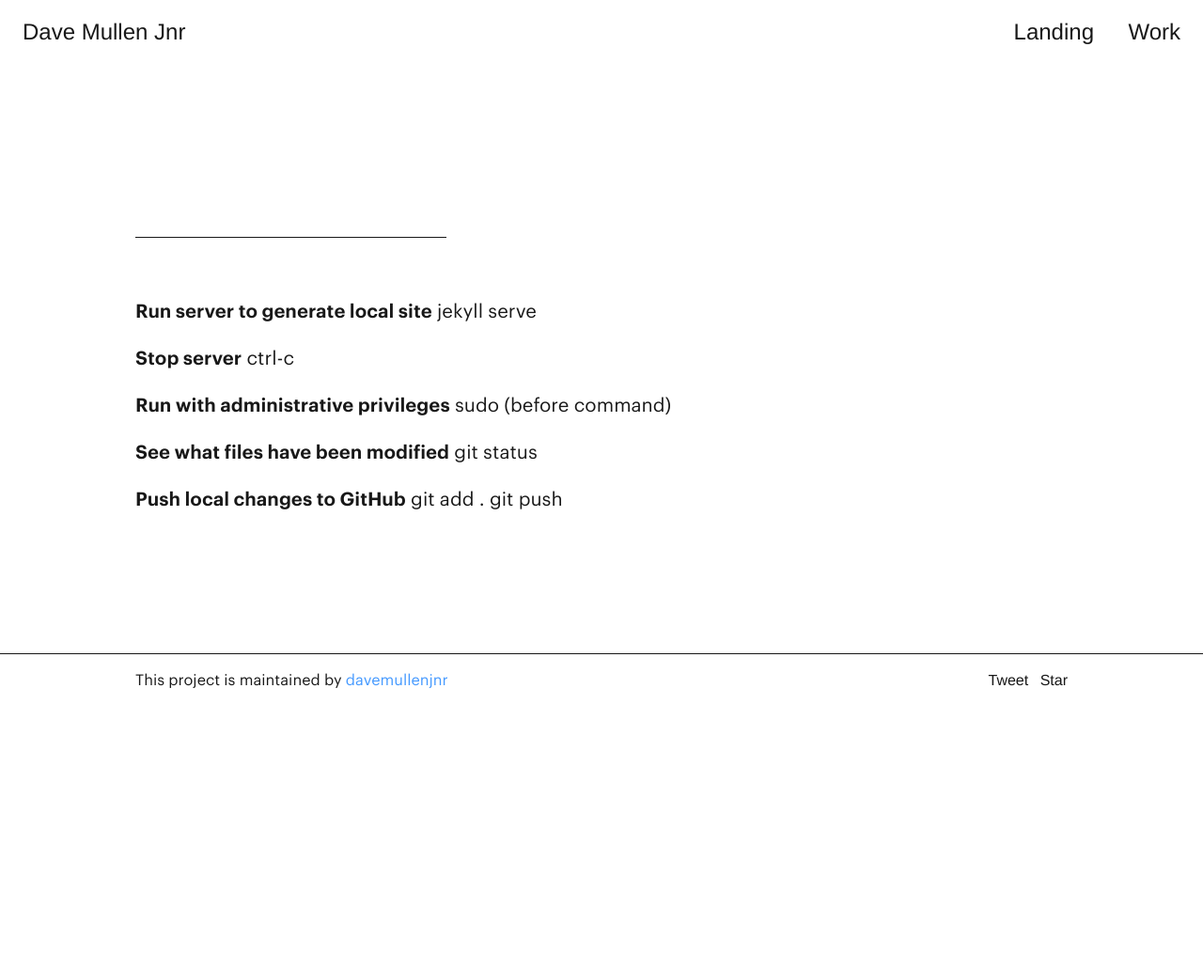
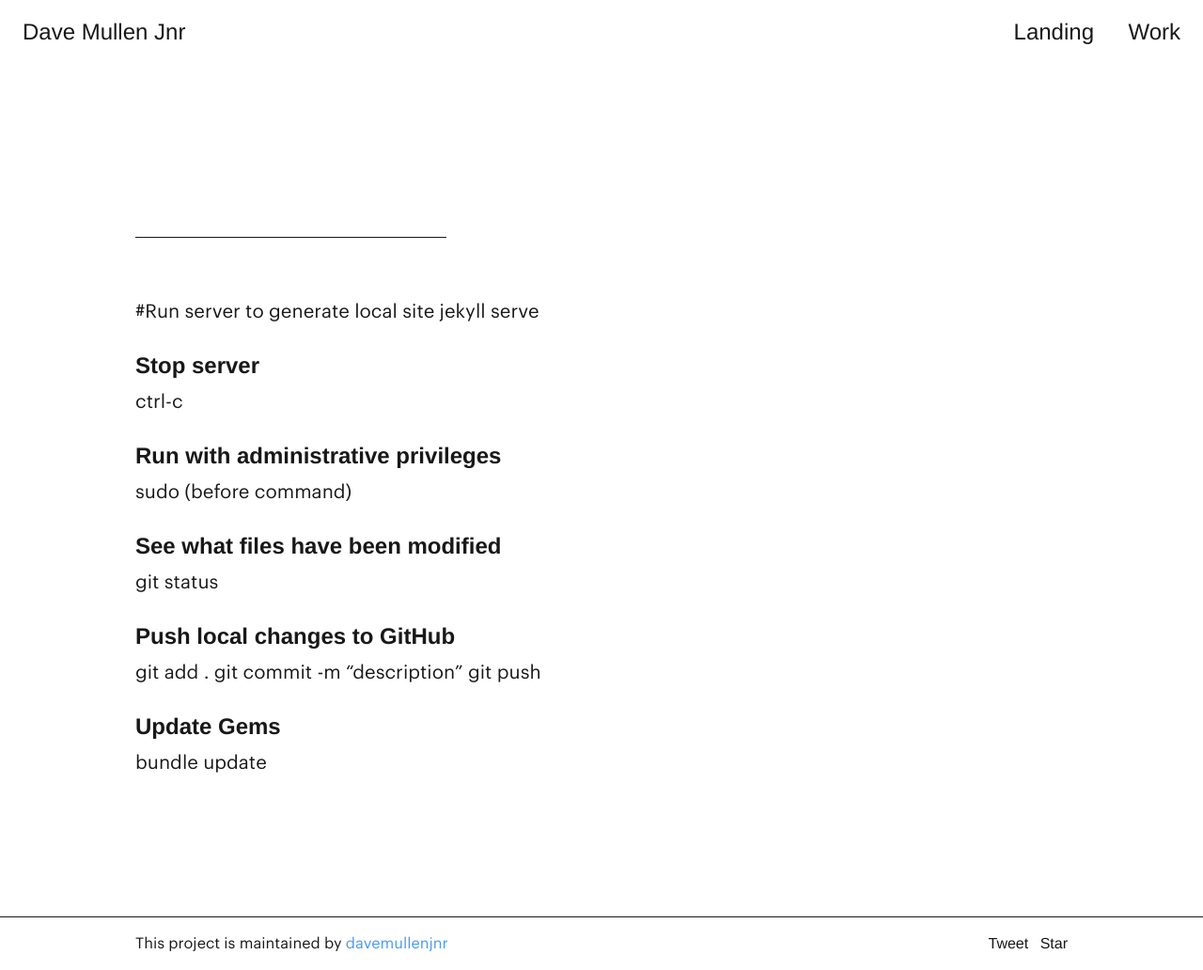
Before and after one commit to davemullenjnr/davemullenjnr, a Jekyll site: the page built from GitNotes.md, in a window 1280 px wide. Shown: the whole page at 94% size. Built offline with Jekyll 4.4.1, drawn with Linux system fonts in a browser that asks for light colours; some web fonts are replaced; our own code applies the rules of GitHub Pages for plain Markdown files; comment, search, counter and statistics services are not loaded; before the commit the page ends 900 px from its top, so only the background shows below that.

Commit message:
git notes update

```diff
--- a/GitNotes.md
+++ b/GitNotes.md
@@ -1,15 +1,20 @@
-**Run server to generate local site**
+#Run server to generate local site
 jekyll serve
 
-**Stop server**
+# Stop server
 ctrl-c
 
-**Run with administrative privileges**
+# Run with administrative privileges
 sudo (before command)
 
-**See what files have been modified**
+# See what files have been modified
 git status
 
-**Push local changes to GitHub**
+# Push local changes to GitHub
 git add .
+git commit -m "description"
 git push
+
+
+# Update Gems
+bundle update
```
